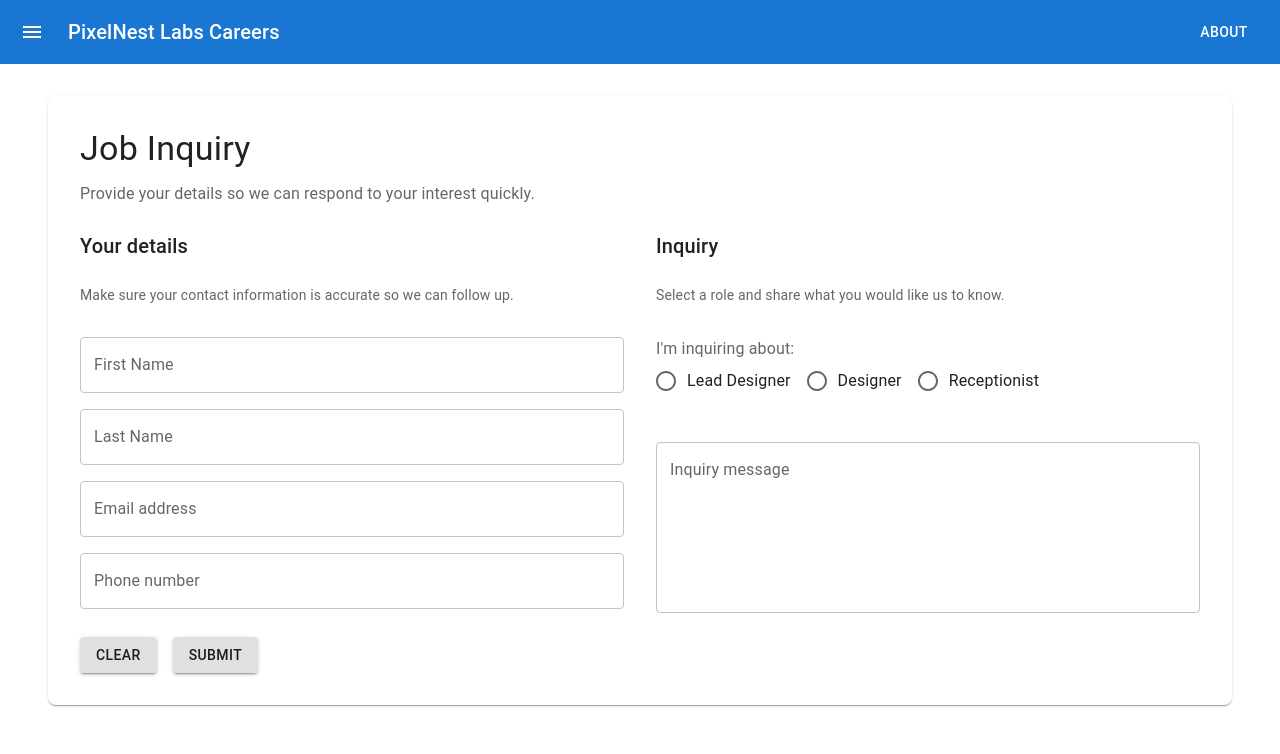
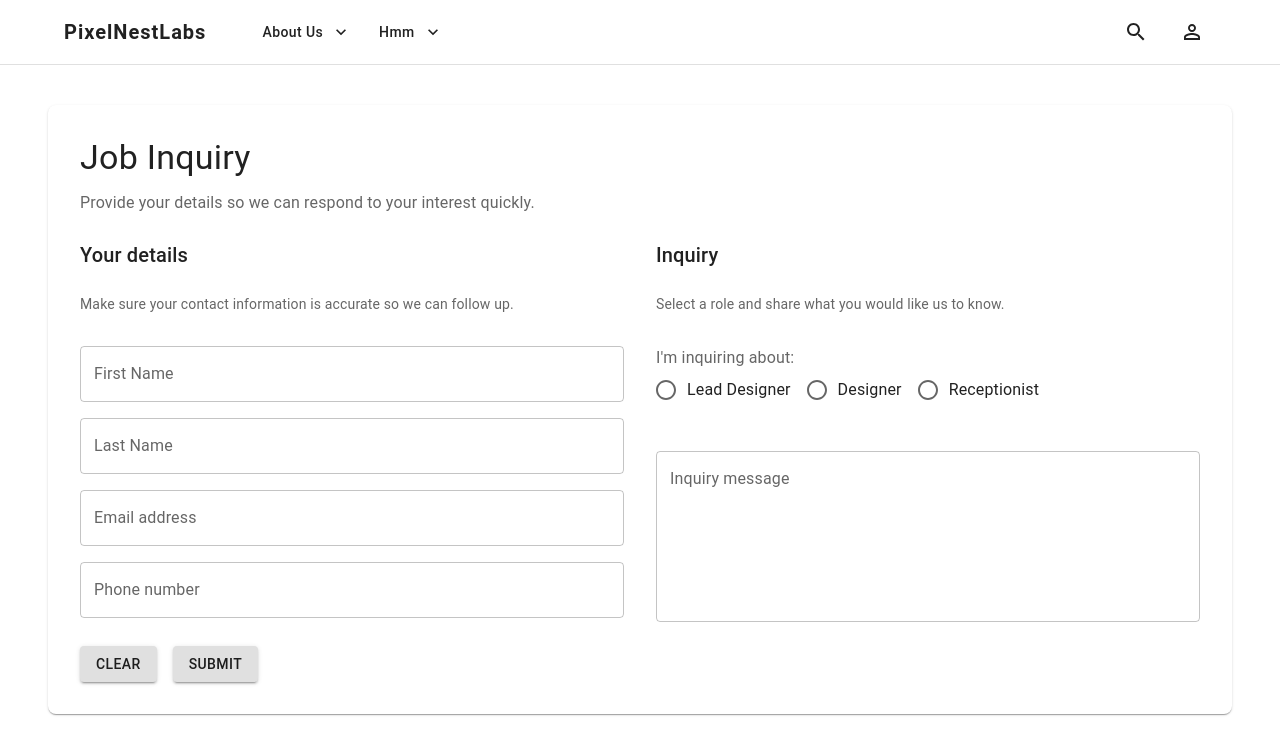
Before and after one commit to pancakeparlour/spam-detector-webapp, a React (Create React App) app in the folder frontend/: page / in a window 1280 px wide. Shown: the top 754 px of the page. Built offline with nearby package versions, Linux system fonts and the light colour scheme.

Commit message:
removed menu items, changed appbar text

```diff
--- a/frontend/src/App.js
+++ b/frontend/src/App.js
@@ -11,7 +11,7 @@ function App() {
       <Box
         component="main"
         sx={{
-          pt: { xs: 10, md: 12 },
+          pt: { xs: 3, md: 5 },
           px: { xs: 2, md: 6 },
           pb: 6,
           backgroundColor: 'background.default',
--- a/frontend/src/components/NavBar.jsx
+++ b/frontend/src/components/NavBar.jsx
@@ -3,37 +3,52 @@ import {
   AppBar,
   Box,
   Button,
+  Container,
   Drawer,
   IconButton,
   List,
-  ListItemIcon,
+  ListItemButton,
   ListItemText,
   Toolbar,
   Typography,
-  ListItemButton,
 } from '@mui/material';
 import {
-  DataUsage as DataUsageIcon,
+  KeyboardArrowDown as KeyboardArrowDownIcon,
   Menu as MenuIcon,
+  PersonOutline as PersonOutlineIcon,
+  Search as SearchIcon,
 } from '@mui/icons-material';
 
 const navItems = [
-  { label: 'Data visualisation', icon: <DataUsageIcon /> },
+  { label: 'About Us', hasMenu: true },
+  { label: 'Hmm', hasMenu: true },
 ];
 
 function NavBar() {
-  const [drawerOpen, setDrawerOpen] = useState(false);
+  const [mobileOpen, setMobileOpen] = useState(false);
 
-  const toggleDrawer = (open) => () => {
-    setDrawerOpen(open);
+  const handleDrawerToggle = () => {
+    setMobileOpen((prev) => !prev);
   };
 
   const drawerContent = (
-    <Box sx={{ width: 250 }} role="presentation" onClick={toggleDrawer(false)}>
+    <Box
+      sx={{
+        width: 260,
+        p: 2,
+        display: 'flex',
+        flexDirection: 'column',
+        gap: 2,
+      }}
+      role="presentation"
+      onClick={handleDrawerToggle}
+    >
+      <Typography variant="h6" sx={{ fontWeight: 700 }}>
+        PixelNestLabs
+      </Typography>
       <List>
         {navItems.map((item) => (
           <ListItemButton key={item.label}>
-            <ListItemIcon>{item.icon}</ListItemIcon>
             <ListItemText primary={item.label} />
           </ListItemButton>
         ))}
@@ -43,27 +58,94 @@ function NavBar() {
 
   return (
     <>
-      <AppBar position="fixed" elevation={0}>
-        <Toolbar>
-          <IconButton
-            edge="start"
-            color="inherit"
-            aria-label="open drawer"
-            onClick={toggleDrawer(true)}
-            sx={{ mr: 2 }}
+      <AppBar
+        position="sticky"
+        color="transparent"
+        elevation={0}
+        sx={{
+          borderBottom: 1,
+          borderColor: 'divider',
+          backgroundColor: 'background.paper',
+        }}
+      >
+        <Toolbar disableGutters>
+          <Container
+            maxWidth="lg"
+            sx={{ display: 'flex', alignItems: 'center', gap: 2 }}
           >
-            <MenuIcon />
+            <Typography
+              variant="h6"
+              component="div"
+              sx={{
+                fontWeight: 700,
+                letterSpacing: 1,
+                mr: { xs: 1, md: 4 },
+              }}
+            >
+              PixelNestLabs
+            </Typography>
+
+            <Box
+              sx={{
+                display: { xs: 'none', md: 'flex' },
+                alignItems: 'center',
+                gap: 2,
+              }}
+            >
+              {navItems.map((item) => (
+                <Button
+                  key={item.label}
+                  color="inherit"
+                  endIcon={
+                    item.hasMenu ? (
+                      <KeyboardArrowDownIcon fontSize="small" />
+                    ) : undefined
+                  }
+                  sx={{ fontWeight: 500, textTransform: 'none' }}
+                >
+                  {item.label}
+                </Button>
+              ))}
+            </Box>
+
+            <Box
+              sx={{
+                marginLeft: 'auto',
+                display: 'flex',
+                alignItems: 'center',
+            gap: 1,
+          }}
+        >
+          <IconButton color="inherit" size="large">
+            <SearchIcon />
           </IconButton>
-
-          <Typography variant="h6" sx={{ flexGrow: 1 }}>
-            PixelNest Labs Careers
-          </Typography>
-
-          <Button color="inherit">About</Button>
+          <IconButton color="inherit" size="large">
+            <PersonOutlineIcon />
+          </IconButton>
+              <IconButton
+                color="inherit"
+                size="large"
+                onClick={handleDrawerToggle}
+                sx={{ display: { xs: 'inline-flex', md: 'none' } }}
+                aria-label="open navigation menu"
+              >
+                <MenuIcon />
+              </IconButton>
+            </Box>
+          </Container>
         </Toolbar>
       </AppBar>
 
-      <Drawer anchor="left" open={drawerOpen} onClose={toggleDrawer(false)}>
+      <Drawer
+        anchor="left"
+        open={mobileOpen}
+        onClose={handleDrawerToggle}
+        ModalProps={{ keepMounted: true }}
+        sx={{
+          display: { xs: 'block', md: 'none' },
+          '& .MuiDrawer-paper': { boxSizing: 'border-box', width: 260 },
+        }}
+      >
         {drawerContent}
       </Drawer>
     </>
```
